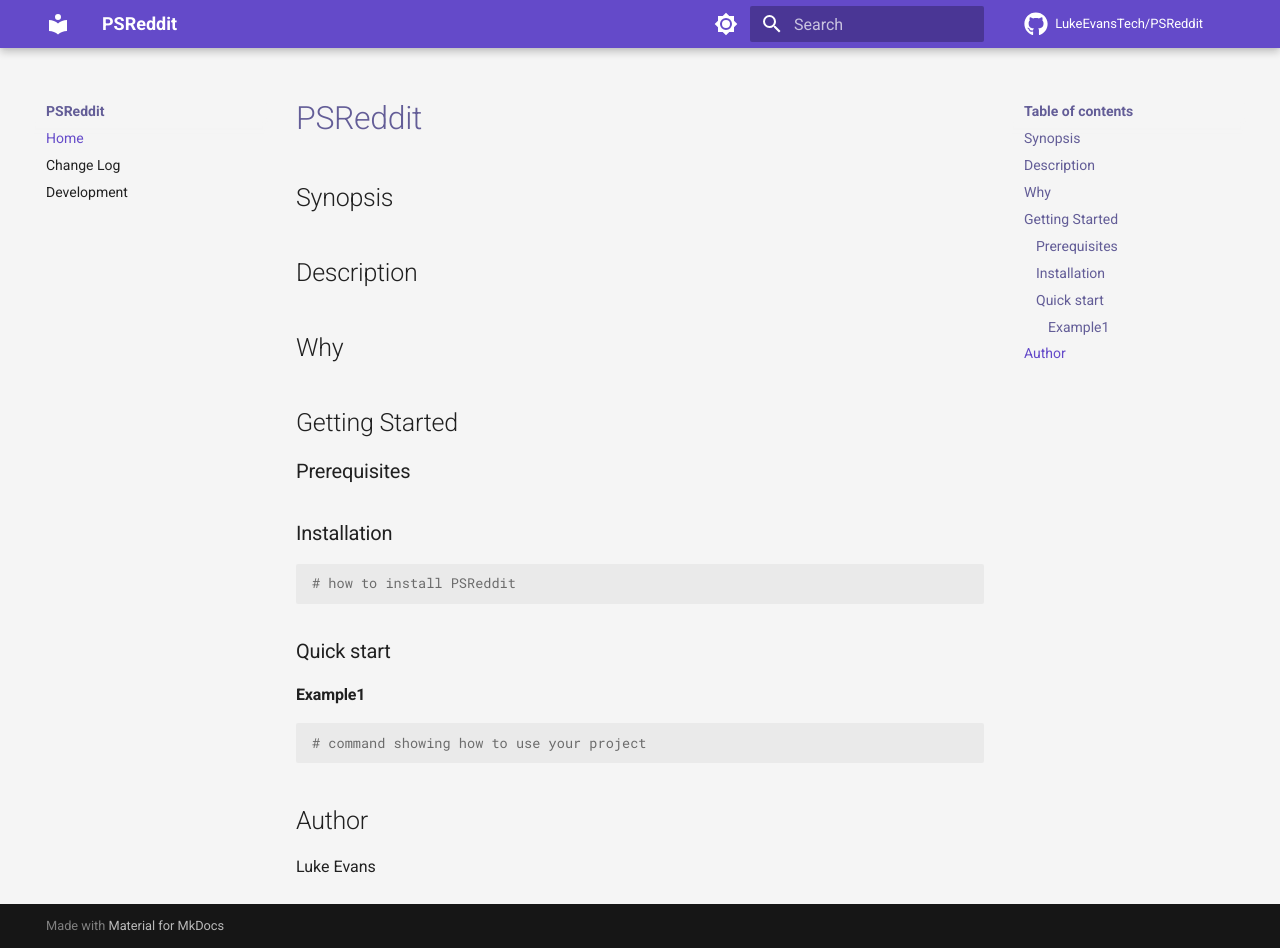
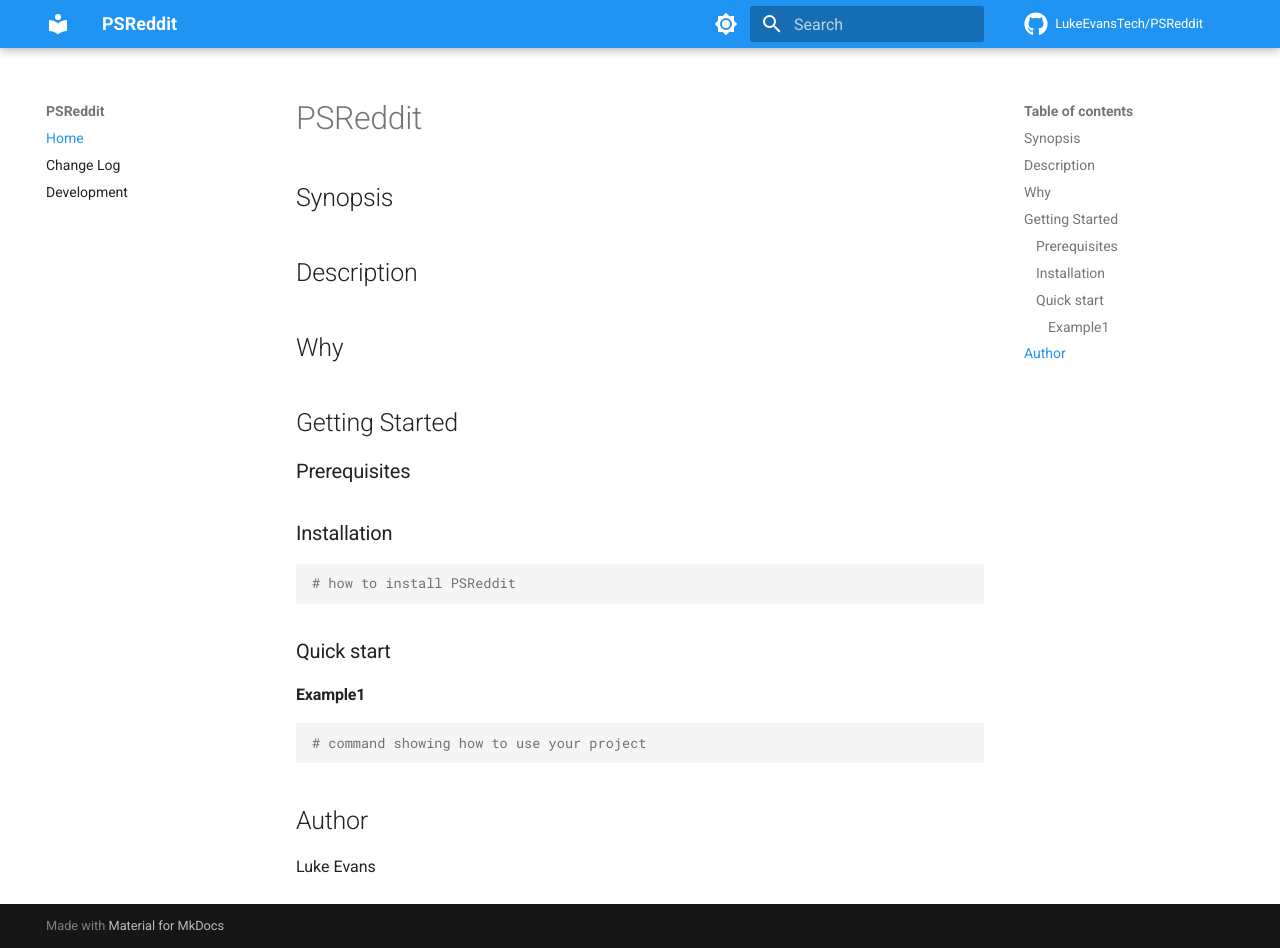
Before and after one commit to LukeEvansTech/PSReddit, an MkDocs documentation site: the page built from docs/index.md, in a window 1280 px wide and 948 px high. Built offline with MkDocs 1.6.1 and Material for MkDocs 9.7.7, drawn with Linux system fonts in a browser that asks for light colours; comment, search, counter and statistics services are not loaded.

Commit message:
refactor: Remove extra.css and update mkdocs.yml to use default theme colors

```diff
--- a/docs/stylesheets/extra.css
+++ /dev/null
@@ -1,29 +0,0 @@
-/* Alucard Light Theme */
-[data-md-color-scheme="alucard-light"] {
-  --md-primary-fg-color:        #644AC9; /* Purple */
-  --md-accent-fg-color:         #A3144D; /* Pink */
-
-  --md-default-fg-color:        #1F1F1F; /* Foreground */
-  --md-default-fg-color--light: #635D97; /* Comment as secondary text */
-  --md-default-bg-color:        #F5F5F5; /* Background */
-
-  --md-code-fg-color:           #1F1F1F; /* Foreground */
-  --md-code-bg-color:           #EAEAEA; /* Lighter Background derived */
-
-  --md-typeset-a-color:         var(--md-primary-fg-color); /* Link color = primary */
-}
-
-/* Dracula Dark Theme */
-[data-md-color-scheme="dracula-dark"] {
-  --md-primary-fg-color:        #9580FF; /* Purple */
-  --md-accent-fg-color:         #FF80BF; /* Pink */
-
-  --md-default-fg-color:        #F8F8F2; /* Foreground */
-  --md-default-fg-color--light: #BD93F9; /* Lighter Purple for secondary text */
-  --md-default-bg-color:        #282A36; /* Dark Background (common Dracula) */
-
-  --md-code-fg-color:           #F8F8F2; /* Foreground */
-  --md-code-bg-color:           #333645; /* Darker Background derived */
-
-  --md-typeset-a-color:         var(--md-primary-fg-color); /* Link color = primary */
-}
--- a/mkdocs.yml
+++ b/mkdocs.yml
@@ -21,8 +21,7 @@
 # remote_name:
 # docs_dir: docs
 # site_dir:
-extra_css:
-  - stylesheets/extra.css
+# extra_css:
 # extra_javascript:
 markdown_extensions:
   # Python Markdown
@@ -57,14 +56,18 @@
   palette:
     # Palette toggle for light mode
     - media: "(prefers-color-scheme: light)"
-      scheme: alucard-light # Use custom light scheme
+      scheme: default
+      primary: blue # Set light mode primary color
+      accent: light blue        # Optional accent color
       toggle:
         icon: material/brightness-7
         name: Switch to dark mode
 
     # Palette toggle for dark mode
     - media: "(prefers-color-scheme: dark)"
-      scheme: dracula-dark  # Use custom dark scheme
+      scheme: slate
+      primary: blue     # Optional dark mode primary color (can be customized)
+      accent: light blue        # Optional accent color
       toggle:
         icon: material/brightness-4
         name: Switch to light mode
```
